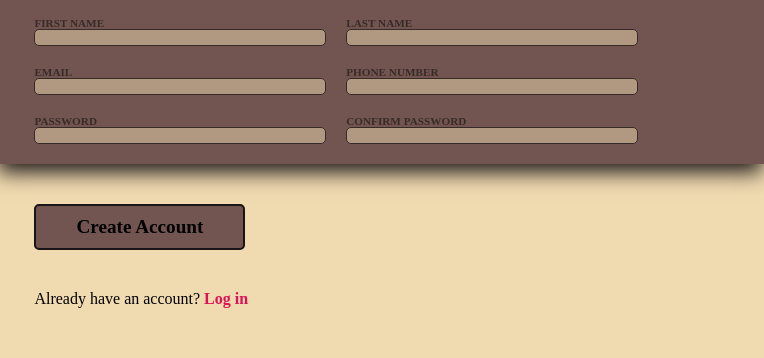
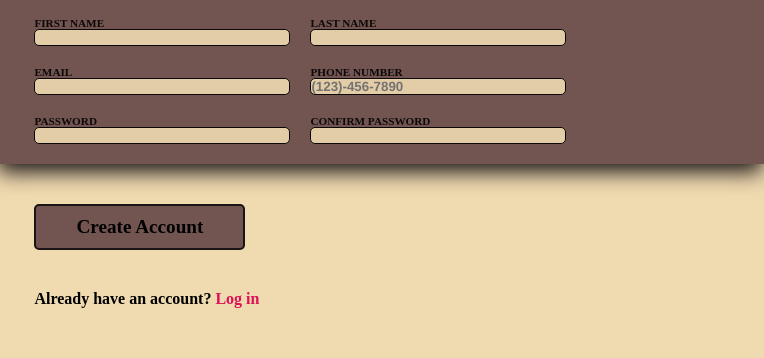
Before and after one commit to Juno-png/signup-form, a plain HTML site: page index.html in a window 1280 px wide. Shown: the part 384-742 px from the top of the page, 516-1280 px from the left. Drawn offline with Linux system fonts and the light colour scheme; a web font is replaced by a local one.

Commit message:
Add password validation and fix responsiveness

```diff
--- a/index.html
+++ b/index.html
@@ -49,17 +49,17 @@
 
                     <div class="input">
                         <label for="phoneNumber">Phone Number</label>
-                        <input type="tel" id="phoneNumber" name="phoneNumber" required minlength="9" maxlength="9">
+                        <input type="tel" id="phoneNumber" name="phoneNumber" required minlength="9" maxlength="14" pattern="\(?[0-9]{3}\)?[ .-]?[0-9]{3}[ .-]?[0-9]{4}" placeholder="(123)-456-7890">
                     </div>
 
                     <div class="input">
                         <label for="password">Password</label>
-                        <input type="password" id="password" name="password" required>
+                        <input type="password" id="password" name="password" required pattern="(?=.*[A-Z])(?=.*\d)(?=.*[?!])[A-Za-z\d?!]{8,}">
                     </div>
 
                     <div class="input">
                         <label for="confirmPass">Confirm Password</label>
-                        <input type="password" id="confirmPass" name="confirmPass" required>
+                        <input type="password" id="confirmPass" name="confirmPass" required pattern="(?=.*[A-Z])(?=.*\d)(?=.*[?!])[A-Za-z\d?!]{8,}">
                     </div>
                 </div>
                 <div class="button section"><button type="submit">Create Account</button></div>
--- a/styles.css
+++ b/styles.css
@@ -101,10 +101,10 @@ h1 {
 .input {
     display: flex;
     flex-flow: column wrap;
-    width: 40%;
+    width: 20vw;
     font-size: 0.7rem;
     text-transform: uppercase;
-    opacity: 50%;
+    opacity: 90%;
 
 }
 
@@ -126,6 +126,7 @@ input {
 input:focus {
     outline: none;
     border: 3px solid #191415;
+    box-shadow: 0 5px 10px -1px #191415;
 }
 
 button {
@@ -147,6 +148,7 @@ button:hover {
 .log-in {
     display: flex;
     gap: 5px;
+    font-weight: 600;
 }
 
 a {
```
